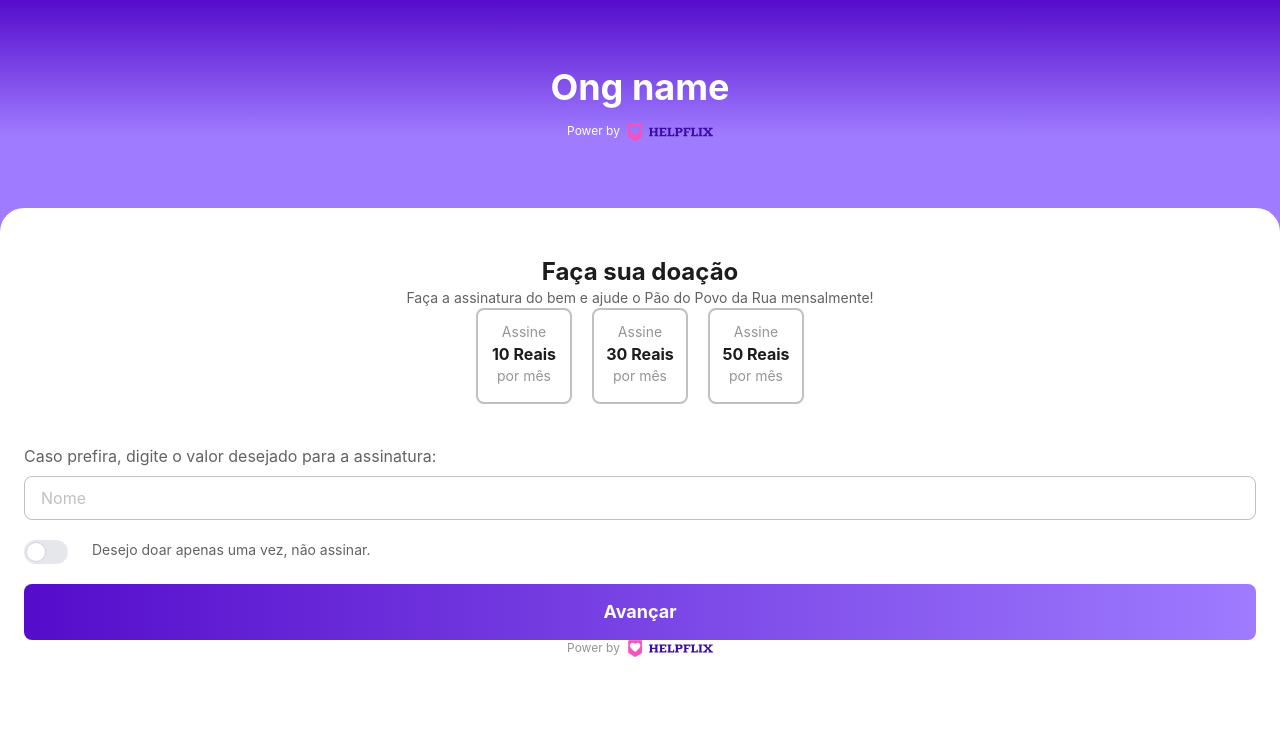
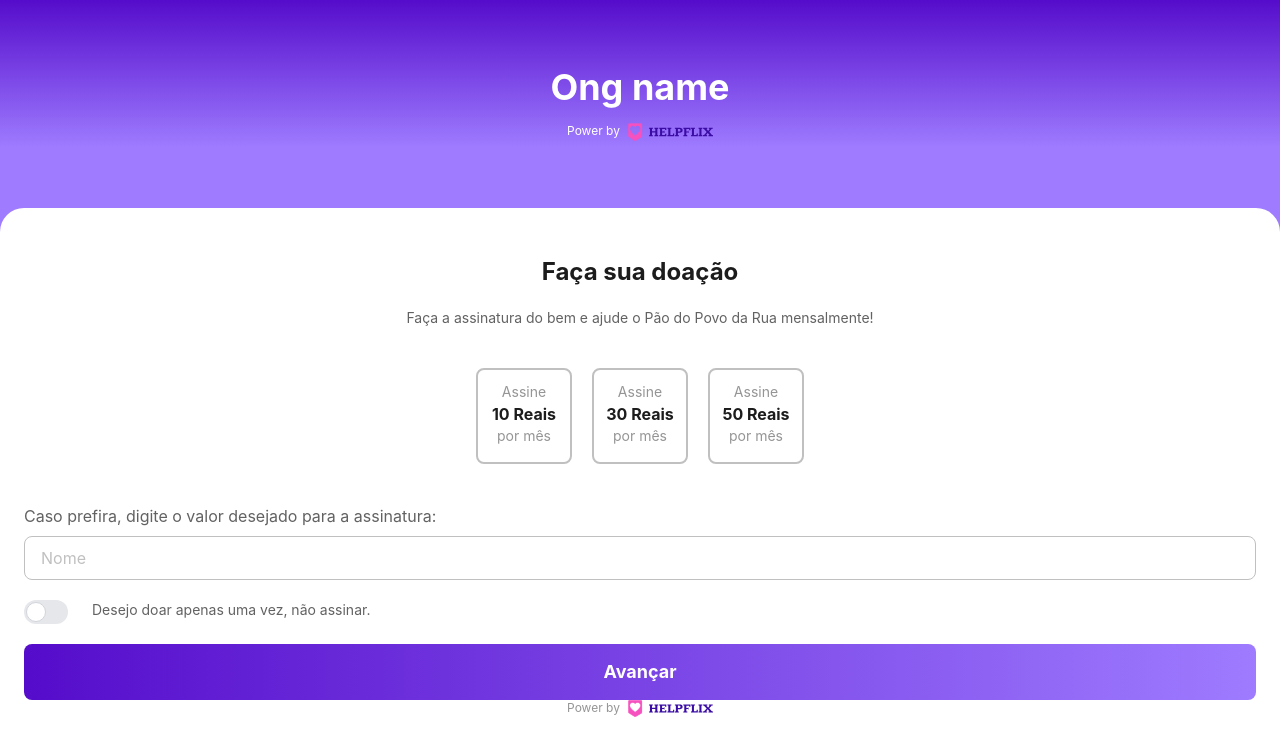
Before and after one commit to wendelfreitas/helpflix, a Next.js app: page / in a window 1280 px wide. Shown: the top 756 px of the page. Built offline with nearby package versions, Linux system fonts and the light colour scheme.

Commit message:
feat: add margin

```diff
--- a/src/app/page.tsx
+++ b/src/app/page.tsx
@@ -6,8 +6,11 @@ import { HelpFlixLogo } from './components/Logo';
 export default function Home() {
   return (
     <main className="mt-12 flex flex-col mb-5 w-full">
-      <Title title="Faça sua doação" />
-      <SubTitle subTitle="Faça a assinatura do bem e ajude o Pão do Povo da Rua mensalmente!" />
+      <Title className="mb-5" title="Faça sua doação" />
+      <SubTitle
+        className="mb-10"
+        subTitle="Faça a assinatura do bem e ajude o Pão do Povo da Rua mensalmente!"
+      />
       <ul className="flex gap-5 justify-center pb-10">
         <li>
           <input
```
